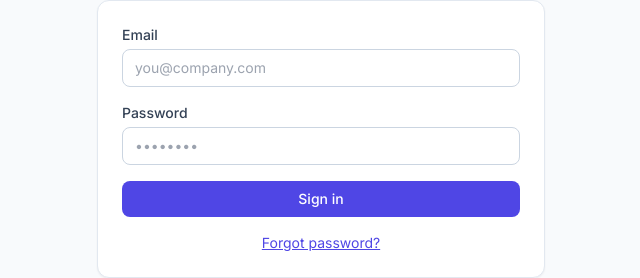
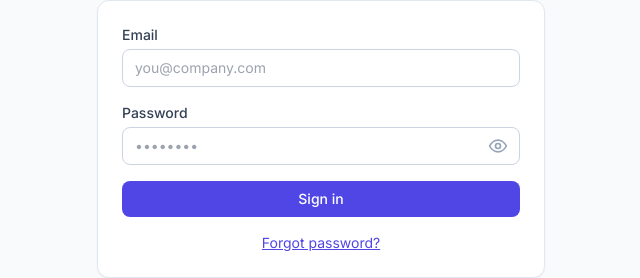
Before and after one commit to Arpanoob/project-tracker-rbac, a Next.js app in the folder frontend/: page /login in a window 1280 px wide. Shown: the part 263-541 px from the top of the page, without its empty margins (319-959 px from the left). Built offline with nearby package versions, Linux system fonts and the light colour scheme; no server answers.

Commit message:
feat: add show/hide (eye) toggle to password fields
Reusable PasswordInput used on login and the set/reset-password form.

```diff
--- a/frontend/src/app/login/page.tsx
+++ b/frontend/src/app/login/page.tsx
@@ -5,6 +5,7 @@ import { Suspense, useState } from 'react';
 import { ApiError } from '@/lib/api';
 import { useAuth } from '@/lib/auth-context';
 import { Spinner } from '@/components/spinner';
+import { PasswordInput } from '@/components/password-input';
 
 const DEMO_ACCOUNTS = [
   { role: 'Admin', email: 'admin@tracker.dev' },
@@ -92,10 +93,8 @@ function LoginForm() {
             <label className="label" htmlFor="password">
               Password
             </label>
-            <input
+            <PasswordInput
               id="password"
-              type="password"
-              className="input"
               value={password}
               onChange={(event) => setPassword(event.target.value)}
               placeholder="••••••••"
--- /dev/null
+++ b/frontend/src/components/password-input.tsx
@@ -0,0 +1,48 @@
+'use client';
+
+import { InputHTMLAttributes, useState } from 'react';
+
+type Props = Omit<InputHTMLAttributes<HTMLInputElement>, 'type'>;
+
+export function PasswordInput({ className = 'input', ...props }: Props) {
+  const [show, setShow] = useState(false);
+
+  return (
+    <div className="relative">
+      <input
+        {...props}
+        type={show ? 'text' : 'password'}
+        className={`${className} pr-10`}
+      />
+      <button
+        type="button"
+        onClick={() => setShow((v) => !v)}
+        tabIndex={-1}
+        aria-label={show ? 'Hide password' : 'Show password'}
+        className="absolute inset-y-0 right-0 flex items-center px-3 text-slate-400 hover:text-slate-600"
+      >
+        {show ? <EyeOff /> : <Eye />}
+      </button>
+    </div>
+  );
+}
+
+function Eye() {
+  return (
+    <svg className="h-5 w-5" viewBox="0 0 24 24" fill="none" stroke="currentColor" strokeWidth="2">
+      <path d="M2 12s3.5-7 10-7 10 7 10 7-3.5 7-10 7-10-7-10-7Z" />
+      <circle cx="12" cy="12" r="3" />
+    </svg>
+  );
+}
+
+function EyeOff() {
+  return (
+    <svg className="h-5 w-5" viewBox="0 0 24 24" fill="none" stroke="currentColor" strokeWidth="2">
+      <path d="M9.9 4.24A9.12 9.12 0 0 1 12 4c6.5 0 10 7 10 7a13.16 13.16 0 0 1-1.67 2.68" />
+      <path d="M6.61 6.61A13.53 13.53 0 0 0 2 12s3.5 7 10 7a9.74 9.74 0 0 0 5.39-1.61" />
+      <path d="M14.12 14.12a3 3 0 1 1-4.24-4.24" />
+      <path d="m2 2 20 20" />
+    </svg>
+  );
+}
--- a/frontend/src/components/set-password-form.tsx
+++ b/frontend/src/components/set-password-form.tsx
@@ -4,6 +4,7 @@ import { useRouter } from 'next/navigation';
 import { useEffect, useState } from 'react';
 import { api, ApiError } from '@/lib/api';
 import { Spinner } from '@/components/spinner';
+import { PasswordInput } from '@/components/password-input';
 
 export function SetPasswordForm({ mode }: { mode: 'set' | 'reset' }) {
   const router = useRouter();
@@ -69,16 +70,14 @@ export function SetPasswordForm({ mode }: { mode: 'set' | 'reset' }) {
     <div className="w-full max-w-md">
       <h1 className="mb-6 text-center text-2xl font-semibold">{heading}</h1>
       <form onSubmit={handleSubmit} className="space-y-4">
-        <input
-          type="password"
+        <PasswordInput
           placeholder="New password"
           className="w-full rounded-lg border px-3 py-2"
           value={password}
           onChange={(e) => setPassword(e.target.value)}
           required
         />
-        <input
-          type="password"
+        <PasswordInput
           placeholder="Confirm password"
           className="w-full rounded-lg border px-3 py-2"
           value={confirm}
```
